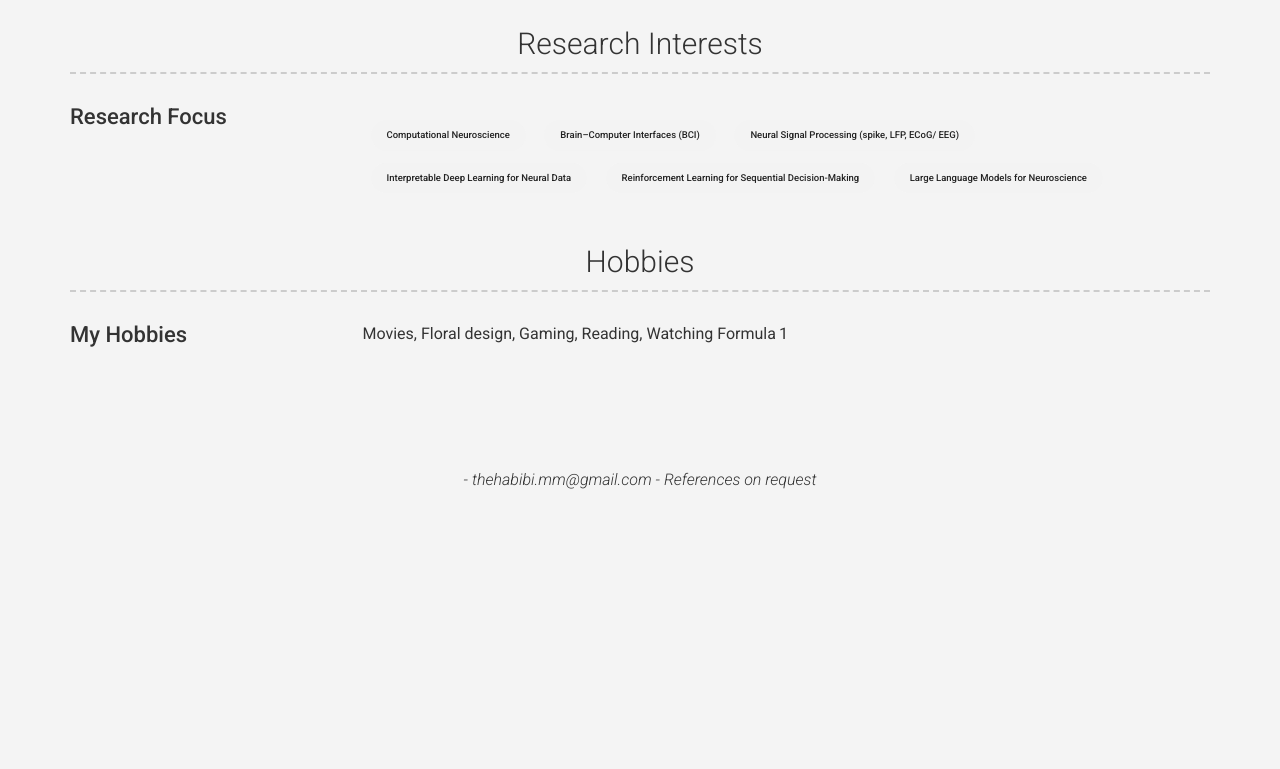
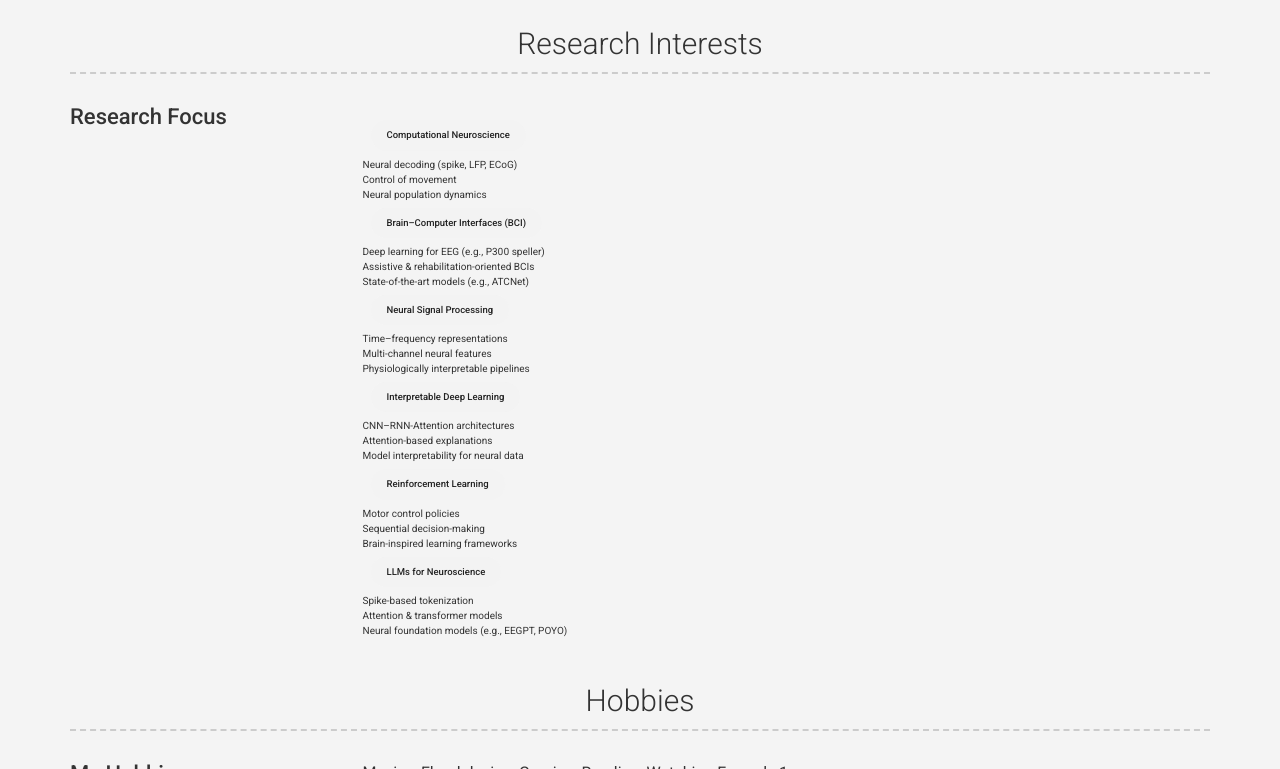
Before and after one commit to HabibiMehdi/HabibiMehdi.github.io, a Jekyll site: the page built from index.md, in a window 1280 px wide and 900 px high, scrolled down 1768 px, cut to the strip 131-900 px from the top of the window. Built offline with Jekyll 4.4.1, drawn with Linux system fonts in a browser that asks for light colours; nearby versions of some CDN libraries; a style sheet for code colours, icons or effects is not loaded; before the commit the page ends 2399 px from its top, so only the background shows below that.

Commit message:
Update _config.yml

```diff
--- a/_config.yml
+++ b/_config.yml
@@ -124,12 +124,61 @@ content:
         title: Research Focus
         description: |
           <div class="research-tags">
-            <span class="research-tag">Computational Neuroscience</span>
-            <span class="research-tag">Brain–Computer Interfaces (BCI)</span>
-            <span class="research-tag">Neural Signal Processing (spike, LFP, ECoG/ EEG)</span>
-            <span class="research-tag">Interpretable Deep Learning for Neural Data</span>
-            <span class="research-tag">Reinforcement Learning for Sequential Decision-Making</span>
-            <span class="research-tag">Large Language Models for Neuroscience</span>
+
+            <div class="research-item">
+              <span class="research-tag">Computational Neuroscience</span>
+              <div class="research-popup">
+                Neural decoding (spike, LFP, ECoG)<br>
+                Control of movement<br>
+                Neural population dynamics
+              </div>
+            </div>
+
+            <div class="research-item">
+              <span class="research-tag">Brain–Computer Interfaces (BCI)</span>
+              <div class="research-popup">
+                Deep learning for EEG (e.g., P300 speller)<br>
+                Assistive & rehabilitation-oriented BCIs<br>
+                State-of-the-art models (e.g., ATCNet)
+              </div>
+            </div>
+
+            <div class="research-item">
+              <span class="research-tag">Neural Signal Processing</span>
+              <div class="research-popup">
+                Time–frequency representations<br>
+                Multi-channel neural features<br>
+                Physiologically interpretable pipelines
+              </div>
+            </div>
+
+            <div class="research-item">
+              <span class="research-tag">Interpretable Deep Learning</span>
+              <div class="research-popup">
+                CNN–RNN-Attention architectures<br>
+                Attention-based explanations<br>
+                Model interpretability for neural data
+              </div>
+            </div>
+
+            <div class="research-item">
+              <span class="research-tag">Reinforcement Learning</span>
+              <div class="research-popup">
+                Motor control policies<br>
+                Sequential decision-making<br>
+                Brain-inspired learning frameworks
+              </div>
+            </div>
+
+            <div class="research-item">
+              <span class="research-tag">LLMs for Neuroscience</span>
+              <div class="research-popup">
+                Spike-based tokenization<br>
+                Attention & transformer models<br>
+                Neural foundation models (e.g., EEGPT, POYO)
+              </div>
+            </div>
+
           </div>
 
 
```
